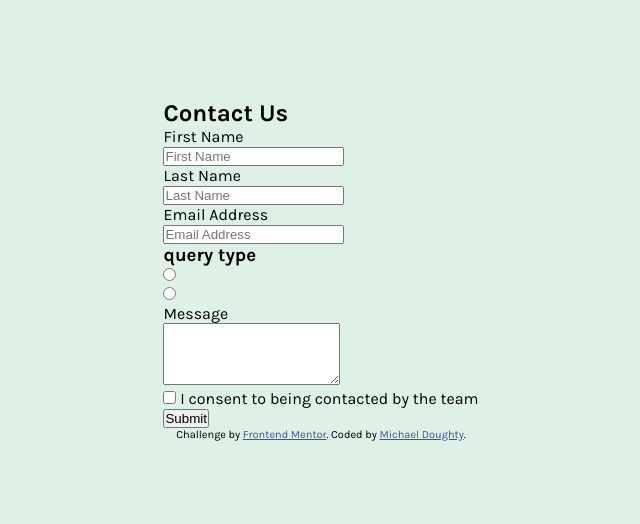
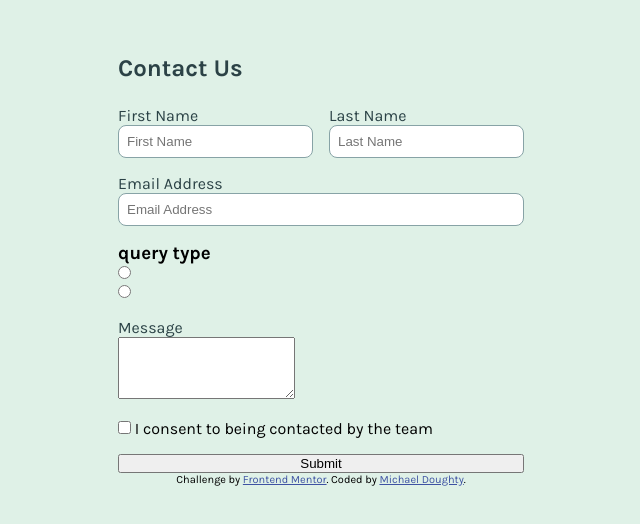
Before and after one commit to YekimCodez/contact-form-main, a website: page index.html in a window 1280 px wide. Shown: the part 130-654 px from the top of the page, without its empty margins (319-959 px from the left). Drawn offline with Linux system fonts and the light colour scheme.

Commit message:
Added styles to the name and email inputs

```diff
--- a/assets/scss/main.scss
+++ b/assets/scss/main.scss
@@ -19,7 +19,36 @@ body {
             margin: 0 auto;
 
             .my-form {
+                display: flex;
+                flex-direction: column;
+                gap: 1rem;
 
+                .form-group > label {
+                    color: $Grey-900-darker;
+                }
+            }
+
+            .cta {
+                margin-bottom: 1.5rem;
+                color: $Grey-900-darker;
+            }
+
+            .name-inputs {
+                display: flex;
+                gap: 1rem;
+
+                input[type=text] {
+                    padding: 0.5rem;
+                    border: 0.1rem solid $Grey-500-medium;
+                    border-radius: 0.5rem;
+                }
+            }
+
+            input[type=email] {
+                padding: 0.5rem;
+                border: 0.1rem solid $Grey-500-medium;
+                border-radius: 0.5rem;
+                width: 100%;
             }
         }
     }
--- a/index.html
+++ b/index.html
@@ -24,16 +24,17 @@
       <h2 class="cta">Contact Us</h2>
       <form action="" class="my-form">
 
+        <div class="name-inputs">
           <div class="form-group">
             <label for="First_Name">First Name</label>
             <input placeholder="First Name" type="text" id="first_name" name="first_name" required>
             <span>This field is required</span>
           </div>
-
           <div class="form-group">
             <label for="Last_Name">Last Name</label>
             <input placeholder="Last Name" type="text" id="last_name" name="last_name" required>
             <span>This field is required</span>
+          </div>
         </div>
 
         <div class="form-group">
```
Also changed, not shown: assets/css/main.css, 1 other file. Lines whose indentation alone changed are shown as unchanged.
